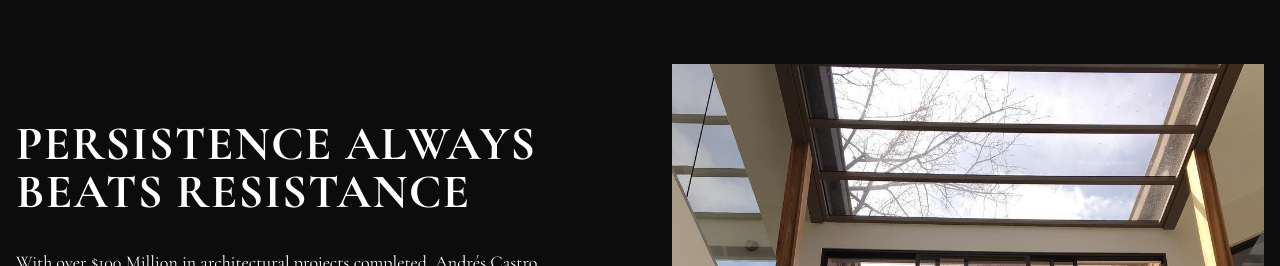
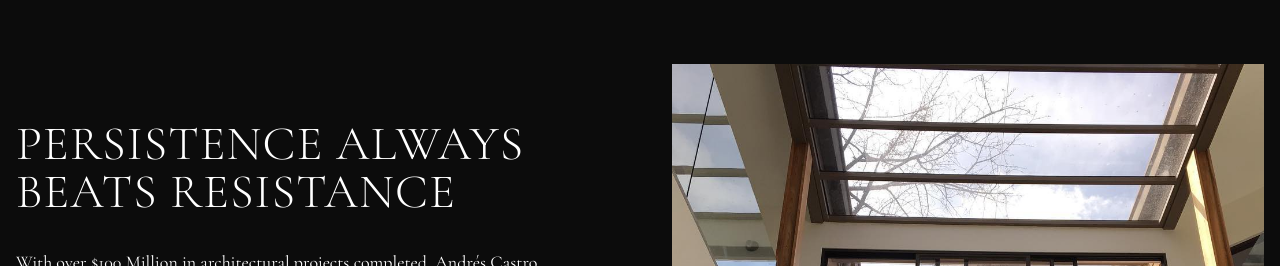
Before and after one commit to botflowlab/AndresCastroWebsite, a React (Vite) app: page /arquitecto in a window 1280 px wide. Shown: the part 1360-1626 px from the top of the page. Built offline with nearby package versions, Linux system fonts and the light colour scheme; a web font is replaced by a local one.

Commit message:
Updated Experience.jsx

```diff
--- a/src/pages/architect/Experience.jsx
+++ b/src/pages/architect/Experience.jsx
@@ -20,7 +20,7 @@ export default function Experience() {
           {/* Left side - Content */}
           <div className="w-full md:w-1/2">
             <div className="max-w-[90%]">
-              <h2 className="text-4xl md:text-5xl text-white font-bold mb-8 tracking-wide">
+              <h2 className="text-4xl md:text-5xl text-white font-light mb-8 tracking-wide">
                 PERSISTENCE ALWAYS BEATS RESISTANCE
               </h2>
               <div className="space-y-6 text-lg text-white">
```
